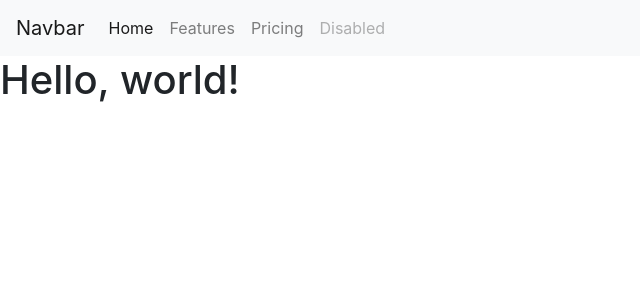
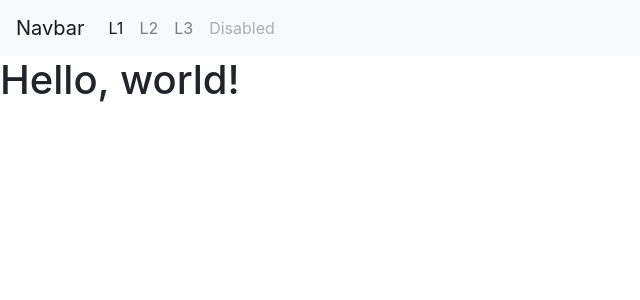
Before and after one commit to Cybernetic-Ghost/CG_Django_Forum, a Python web app: template Templates/bootstrap_template.html in a window 1280 px wide. Shown: the top 300 px of the page, without its empty margins (0-640 px from the left). Run offline with Jinja, Linux system fonts and the light colour scheme; the template is opened without the code that fills it, so the values that code supplies are empty; some libraries are stand-ins or nearby versions.

Commit message:
Update bootstrap_template.html

```diff
--- a/Templates/bootstrap_template.html
+++ b/Templates/bootstrap_template.html
@@ -10,13 +10,13 @@
   <div class="collapse navbar-collapse" id="navbarNav">
     <ul class="navbar-nav">
       <li class="nav-item active">
-        <a class="nav-link" href="#">Home <span class="sr-only">(current)</span></a>
+        <a class="nav-link" href="#">L1<span class="sr-only">(current)</span></a>
       </li>
       <li class="nav-item">
-        <a class="nav-link" href="#">Features</a>
+        <a class="nav-link" href="#">L2</a>
       </li>
       <li class="nav-item">
-        <a class="nav-link" href="#">Pricing</a>
+        <a class="nav-link" href="#">L3</a>
       </li>
       <li class="nav-item">
         <a class="nav-link disabled" href="#" tabindex="-1" aria-disabled="true">Disabled</a>
```
